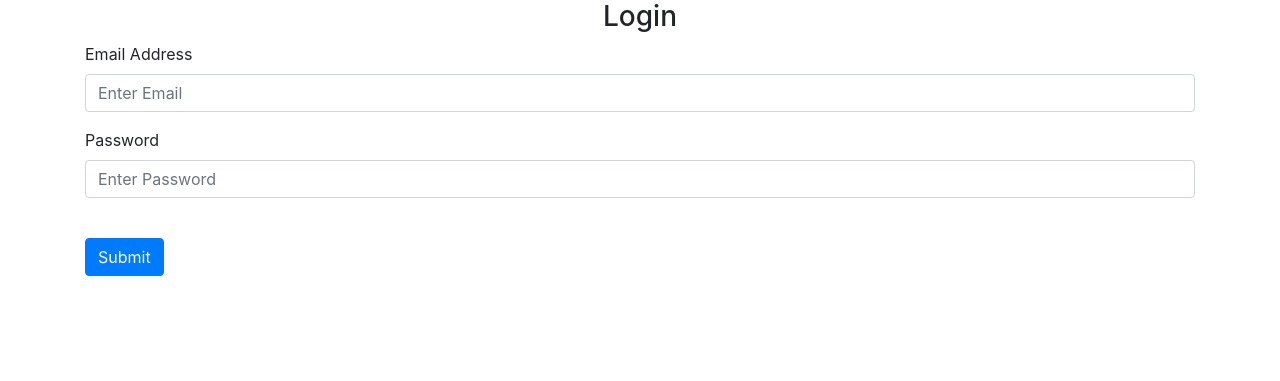
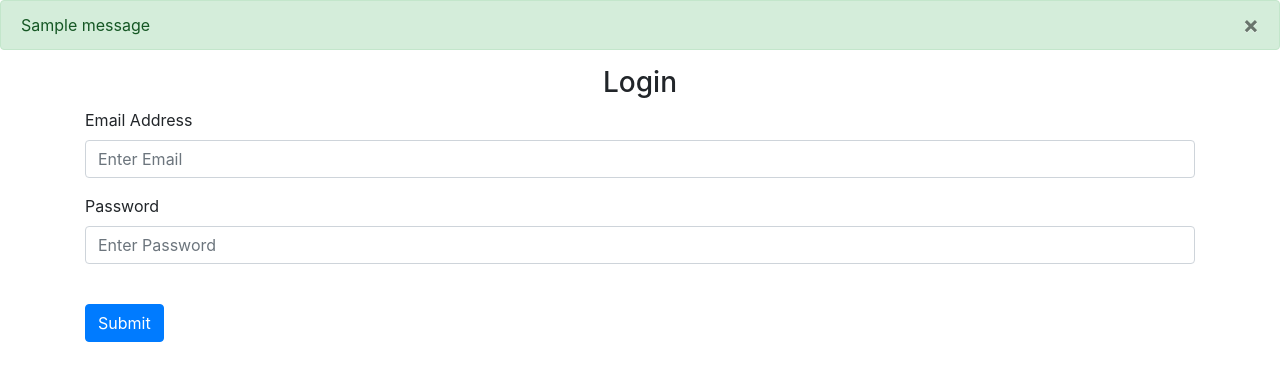
Before and after one commit to nc6041/Recipe-Web-App, a Flask app: page /login in a window 1280 px wide. Shown: the part 56-437 px from the top of the page. Run offline with Flask 2, Linux system fonts and the light colour scheme; one stand-in notice (Sample message) is shown; some libraries are stand-ins or nearby versions.

Commit message:
allowed submission for login and sign up + flash messages

```diff
--- a/website/auth.py
+++ b/website/auth.py
@@ -1,15 +1,33 @@
-from flask import Blueprint, render_template, request
+from unicodedata import category
+from flask import Blueprint, render_template, request, flash
 
 auth = Blueprint('auth', __name__)
 
-@auth.route('/login')
+@auth.route('/login', methods=['GET','POST'])
 def login():
-    return render_template("login.html", methods=['GET','POST'])
+
+    return render_template("login.html")
 
 @auth.route('/logout')
 def logout():
     return "<p>Logout</p>"
 
-@auth.route('/sign-up')
+@auth.route('/sign-up', methods=['GET','POST'])
 def sign_up():
+    if request.method == 'POST':
+        email = request.form.get('email')
+        firstName = request.form.get('firstName')
+        password1 = request.form.get('password1')
+        password2 = request.form.get('password2')
+
+        if len(email) > 4:
+            flash ('Email must be greater than 4 characters.', category='error')
+        elif len(firstName) < 2:
+             flash ('First name must be greater than 2 characters.', category='error')
+        elif password1 != password2:
+            flash('Passwords do not match', category='error')
+        elif len(password1) < 7:
+            flash('Password must be at least 7 characters.', category='error')
+        else:
+            flash('Account created!', category='success')
     return render_template("sign_up.html")
--- a/website/templates/base.html
+++ b/website/templates/base.html
@@ -30,10 +30,31 @@
             <a class="nav-item nav-link" id="signUp" href="/sign-up">Sign Up</a>
         </div>
         </nav>
+
+        {% with messages = get_flashed_messages(with_categories=true) %}
+        {% if messages %}
+          {% for category, message in messages %}
+          {% if category == 'error' %}
+          <div class="alert alert-danger alter-dismissable fade show" role="alert">
+            {{message}}
+            <button type= "button" class="close" data-dismiss="alert">
+              <span aria-hidden="true">&times;</span>
+            </button>
+          </div>
+          {% else %}
+          <div class="alert alert-success alter-dismissable fade show" role="alert">
+            {{message}}
+            <button type= "button" class="close" data-dismiss="alert">
+              <span aria-hidden="true">&times;</span>
+            </button>
+          </div>
+        {% endif %} {% endfor %} {% endif %} {% endwith %}
+
         <div class="container">
           {% block content %}
           {% endblock %}
         </div>
+
         <script
       src="https://code.jquery.com/jquery-3.2.1.slim.min.js"
       integrity="sha384-KJ3o2DKtIkvYIK3UENzmM7KCkRr/rE9/Qpg6aAZGJwFDMVNA/GpGFF93hXpG5KkN"
```
